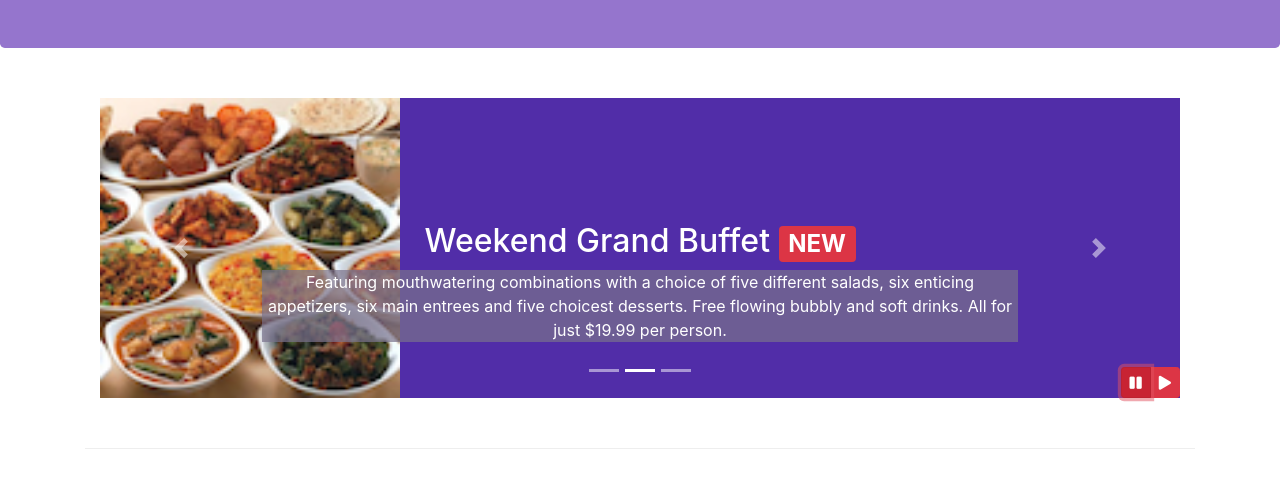
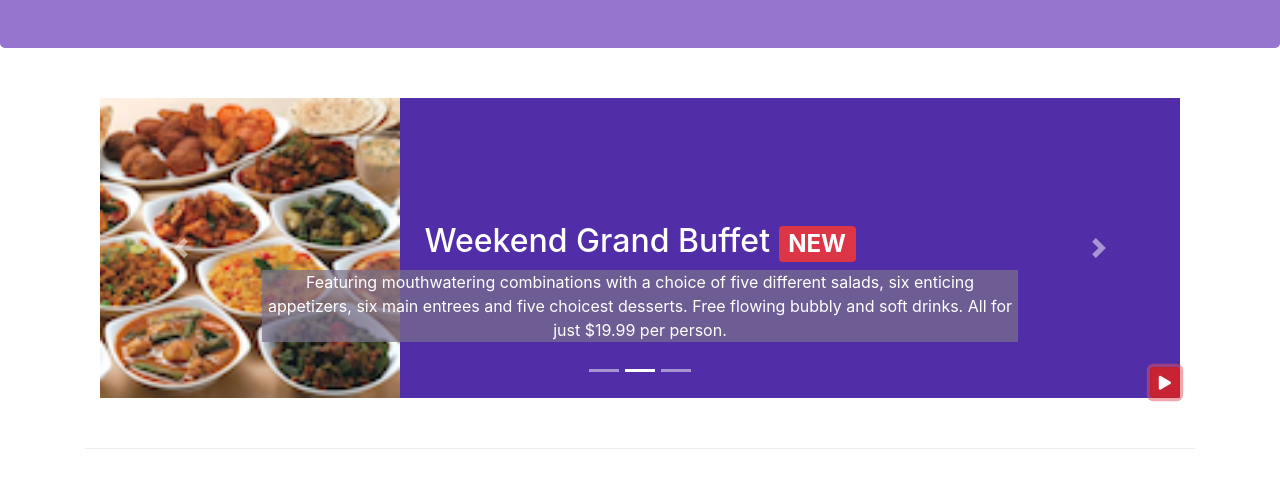
Before and after one commit to LeraAtwater/frameworks, a website: page index.html in a window 1280 px wide. Both pictures are taken after a click on the button 1135 px from the left and 695 px from the top of the page. Shown: the part 313-800 px from the top of the page. Drawn offline with nearby package versions, Linux system fonts and the light colour scheme.

Commit message:
increase carousel button functionality

```diff
--- a/index.html
+++ b/index.html
@@ -231,14 +231,9 @@
                                 <a class="carousel-control-next" href="#mycarousel" role="button" data-slide="next">
                                     <span class="carousel-control-next-icon"></span>
                                 </a>
-                                <div class="btn-group" id="carouselButton">
-                                    <button class="btn btn-danger btn-sm" id="carousel-pause">
-                                        <span class="fa fa-pause"></span>
-                                    </button>
-                                    <button class="btn btn-danger btn-sm" id="carousel-play">
-                                        <span class="fa fa-play"></span>
-                                    </button>
-                                </div>
+                                <button class="btn btn-danger btn-sm" id="carouselButton">
+                                    <span class="fa fa-pause"></span>
+                                </button>
                             </div>
                         </div>
                     </div>
@@ -370,12 +365,18 @@
                                         <script>
                                             $(document).ready(function() {
                                                 $('#mycarousel').carousel({interval: 2000});
-                                                $('#carousel-pause').click(function() {
-                                                    $('#mycarousel').carousel('pause');
-                                                });
-                                                $('#carousel-play').click(function() {
-                                                    $('#mycarousel').carousel('cycle');
-                                                });
+                                                $("#carouselButton").click(function(){
+                                            if ($("#carouselButton").children("span").hasClass('fa-pause')) {
+                                                $("#mycarousel").carousel('pause');
+                                                $("#carouselButton").children("span").removeClass('fa-pause');
+                                                $("#carouselButton").children("span").addClass('fa-play');
+                                            }
+                                            else {
+                                                $("#mycarousel").carousel('cycle');
+                                                $("#carouselButton").children("span").removeClass('fa-play');
+                                                $("#carouselButton").children("span").addClass('fa-pause');
+                                            }
+                                        });
                                             });
                                         </script>
                                     </body>
```
